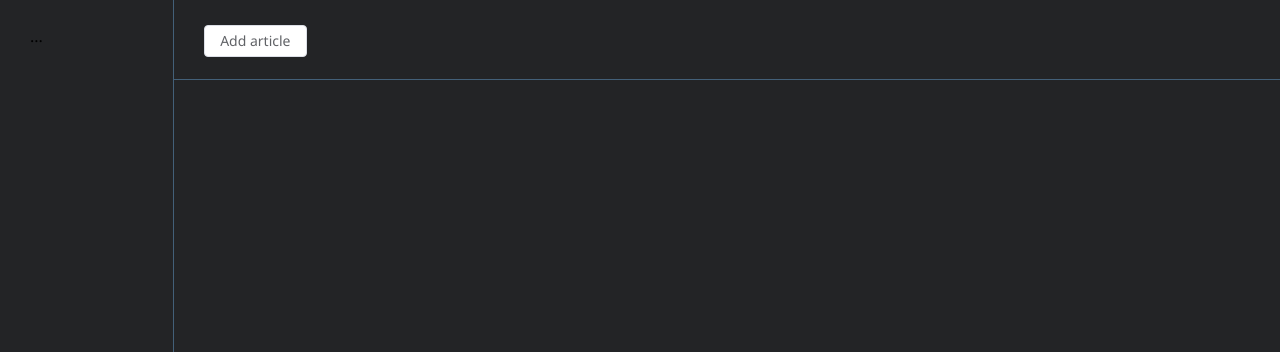
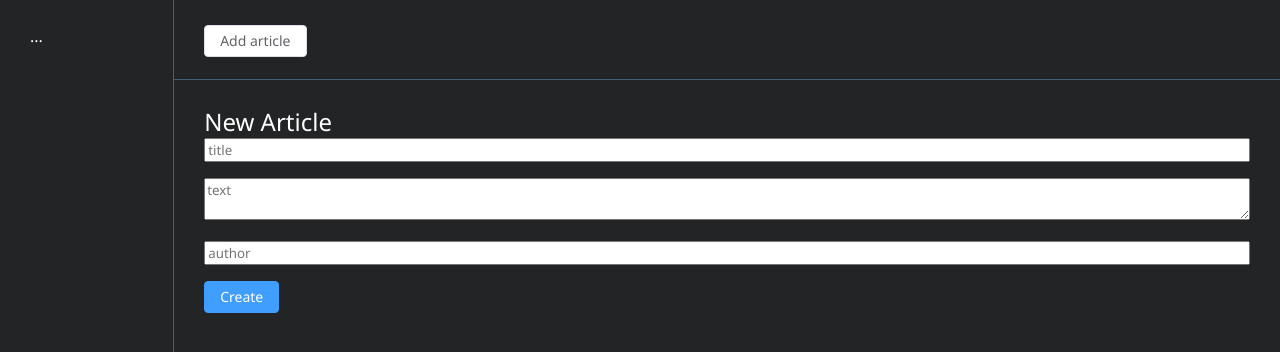
Before and after one commit to Siruc-Industries/Siruc-Industries-CMS, a Nuxt app: page /new in a window 1280 px wide. Before the commit this address had no page. Shown: the top 352 px of the page. Built offline with nearby package versions, Linux system fonts and the light colour scheme.

Commit message:
new article page with form

```diff
--- a/assets/styles/main.scss
+++ b/assets/styles/main.scss
@@ -32,6 +32,7 @@
 
 body {
   background-color: var(--el-color-bg);
+  color: var(--el-color-text);
   transition: background-color 0.3s ease;
   margin: 0;
   min-height: 100vh;
--- a/layouts/default.vue
+++ b/layouts/default.vue
@@ -1,11 +1,15 @@
 <template>
   <div class="container">
     <aside class="aside">
-      ...
+      <NuxtLink to="/">
+        ...
+      </NuxtLink>
     </aside>
     <main class="main">
       <div class="top">
-        <el-button>Add article</el-button>
+        <NuxtLink to="/new">
+          <el-button>Add article</el-button>
+        </NuxtLink>
       </div>
       <section class="section">
         <NuxtPage />
--- a/pages/index.vue
+++ b/pages/index.vue
@@ -1,22 +1,86 @@
 <template>
   <div>
-    <h1 class="title">CMS</h1>
-    <el-card>
-      <template #header>
-        <div class="card-header">
-          <span>Card name</span>
-        </div>
-      </template>
-      <p v-for="o in 4" :key="o" class="text item">{{ 'List item ' + o }}</p>
-      <template #footer>Footer content</template>
-    </el-card>
+    <h1 class="title">Content Managment System</h1>
+    <div v-if="articles.length">
+      <el-card v-for="article in articles" :key="article.title" class="card">
+        <template #header>
+          <div class="card-header">
+            <span>{{ article.title  }}</span>
+          </div>
+        </template>
+        <p class="text item">
+          {{ article.text }}
+        </p>
+        <template #footer>
+          <div class="footer">
+            <p>{{ article.author }}</p>
+            <span class="span">|</span>
+            <i>{{ article.date }}</i>
+          </div>
+        </template>
+      </el-card>
+    </div>
+    <div v-else>
+      <h3>No articles yet!</h3>
+    </div>
   </div>
 </template>
 
-<script></script>
+<script setup>
+// const articles = [
+//   {
+//     title: 'First article',
+//     text: 'Lorem ipsum, dolor sit amet consectetur adipisicing elit. Beatae esse reiciendis nulla! Sed delectus excepturi nihil corporis ex, dolore odio blanditiis pariatur dolor aspernatur corrupti quam nesciunt vitae inventore deserunt.',
+//     author: 'Yury Siruts',
+//     date: '16.11.2024'
+//   },
+//   {
+//     title: 'Second article',
+//     text: 'Lorem ipsum, dolor sit amet consectetur adipisicing elit. Beatae esse reiciendis nulla! Sed delectus excepturi nihil corporis ex, dolore odio blanditiis pariatur dolor aspernatur corrupti quam nesciunt vitae inventore deserunt.',
+//     author: 'Illia Rybachek',
+//     date: '17.11.2024'
+//   },
+// ]
+
+import { ref, onMounted } from 'vue';
+
+const articles = ref([]);
+
+// Fetch articles when the component is mounted
+const fetchArticles = async () => {
+  try {
+    const response = await fetch('/api/articles');
+    if (!response.ok) {
+      throw new Error(`Failed to fetch articles: ${response.status}`);
+    }
+    const data = await response.json();
+    articles.value = data;
+  } catch (error) {
+    console.error('Fetch articles error:', error.message);
+    // Allow the frontend to proceed even if the API call fails
+    articles.value = []; // Fallback to an empty array
+  }
+};
+
+onMounted(fetchArticles);
+</script>
 
 <style>
 .title {
   margin-bottom: 40px
 }
+
+.card {
+  background-color: var(--el-color-bg) !important;
+  color: var(--el-color-text) !important;
+  margin-bottom: 16px;
+}
+
+.footer {
+  display: flex;
+}
+
+.span {
+  margin: 0 6px;
+}
 </style>
--- /dev/null
+++ b/pages/new.vue
@@ -0,0 +1,62 @@
+<template>
+  <div>
+    <h2>
+      New Article
+    </h2>
+
+    <input class="input" v-model="formData.title" placeholder="title" >
+    <textarea class="input" v-model="formData.text" placeholder="text"></textarea>
+    <input class="input" v-model="formData.author" placeholder="author" >
+
+    <el-button type="primary" @click="createArticle">Create</el-button>
+  </div>
+</template>
+<style lang="scss">
+.input {
+  margin-bottom: 16px;
+  width: 100%;
+}
+</style>
+<script scoped>
+export default {
+  data() {
+    return {
+      formData: {
+        title: '',
+        text: '',
+        author: '',
+        date: '',
+      },
+    };
+  },
+  methods: {
+    createArticle() {
+      // Add the current date to the formData
+      this.formData.date = new Date().toISOString().split('T')[0];
+
+      // API call
+      fetch('/api/articles', {
+        method: 'POST',
+        headers: {
+          'Content-Type': 'application/json',
+        },
+        body: JSON.stringify(this.formData),
+      })
+        .then((response) => {
+          if (!response.ok) {
+            throw new Error('Failed to create article');
+          }
+          return response.json();
+        })
+        .then((data) => {
+          console.log('Article created:', data);
+          alert('success')
+          // Redirect or reset the form
+        })
+        .catch((error) => {
+          console.error(error.message);
+        });
+    },
+  },
+};
+</script>
```
